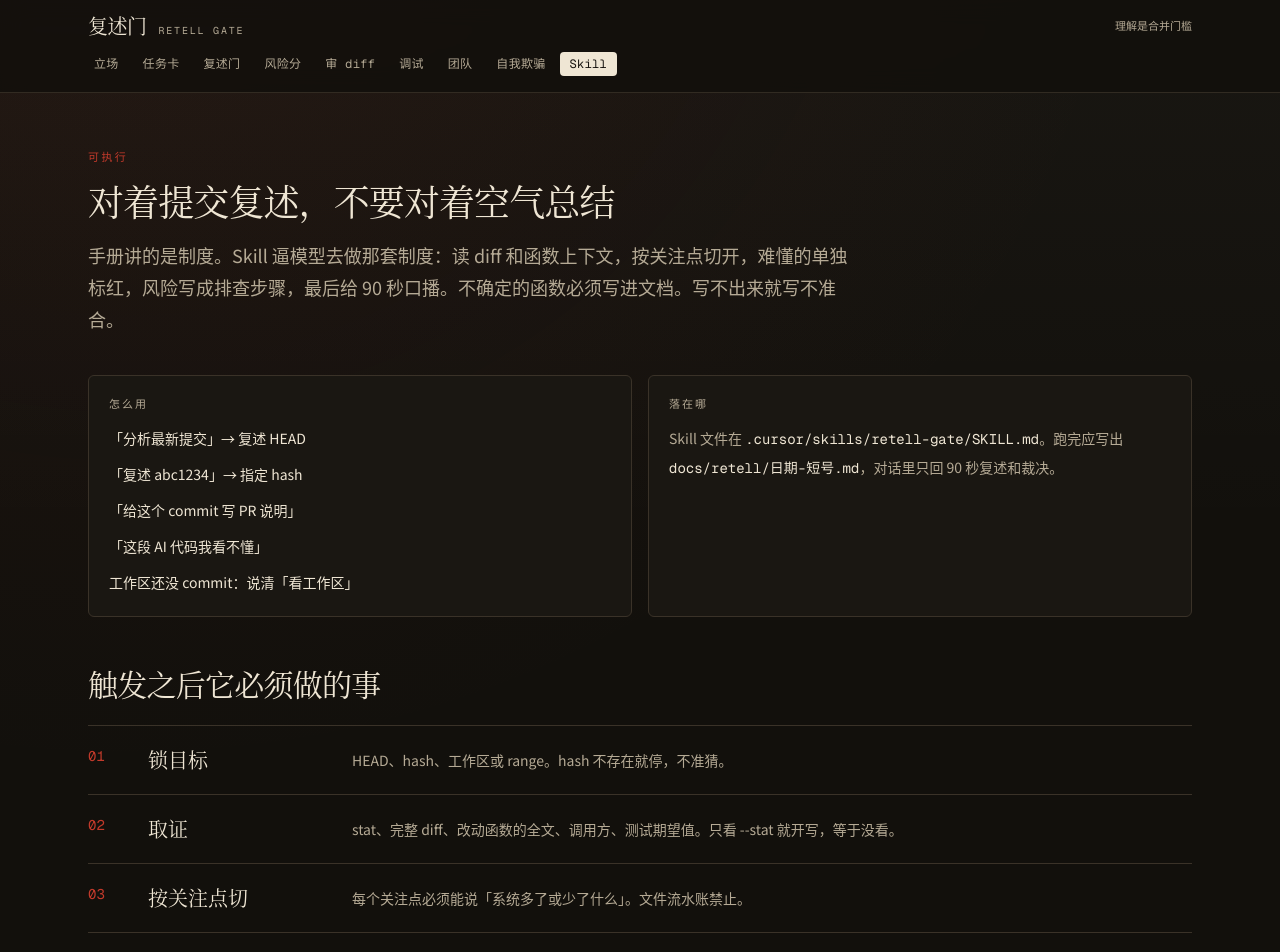
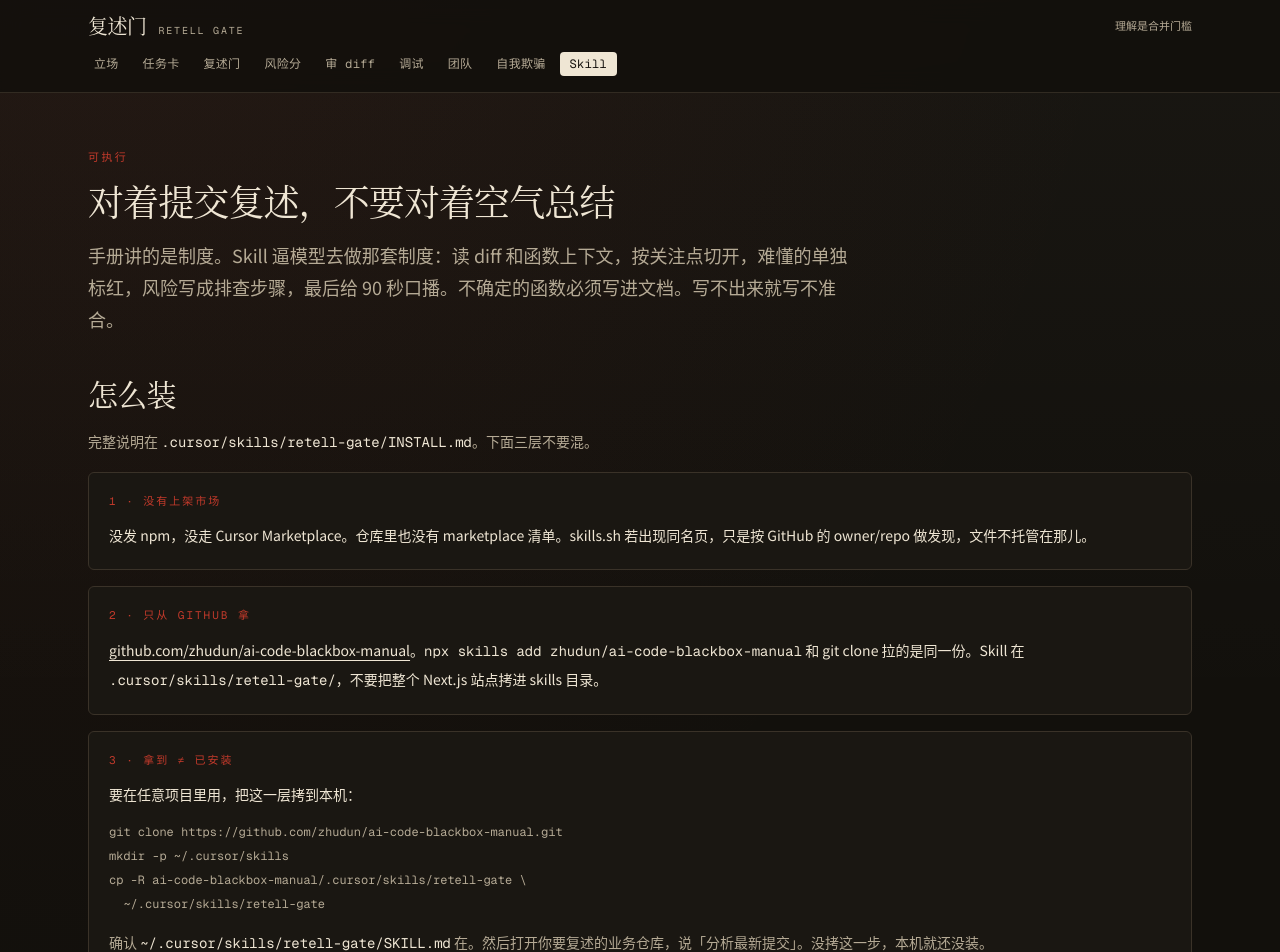
Before and after one commit to zhudun/ai-code-blackbox-manual, a Next.js app: page /skill in a window 1280 px wide. Shown: the top 952 px of the page. Built offline with nearby package versions, Linux system fonts and the light colour scheme.

Commit message:
Document that retell-gate is GitHub-only, not marketplace-listed
Add a three-layer install guide: no store listing, clone from GitHub, and copy the skill folder before it is actually installed.

Co-authored-by: zhen.yang <zhen.yang@inspiregroup.com>

```diff
--- a/src/app/skill/page.tsx
+++ b/src/app/skill/page.tsx
@@ -15,7 +15,73 @@ export default function SkillPage() {
         lede="手册讲的是制度。Skill 逼模型去做那套制度：读 diff 和函数上下文，按关注点切开，难懂的单独标红，风险写成排查步骤，最后给 90 秒口播。不确定的函数必须写进文档。写不出来就写不准合。"
       />
 
-      <section className="mt-10 grid gap-4 md:grid-cols-2">
+      <section className="mt-10 space-y-4">
+        <h2 className="font-serif text-3xl tracking-tight">怎么装</h2>
+        <p className="text-sm leading-7 text-muted-foreground">
+          完整说明在{" "}
+          <code className="font-mono text-foreground">
+            .cursor/skills/retell-gate/INSTALL.md
+          </code>
+          。下面三层不要混。
+        </p>
+        <ol className="space-y-4">
+          <li className="rounded-lg border border-border bg-card p-5">
+            <p className="font-mono text-[11px] tracking-[0.18em] text-stamp uppercase">
+              1 · 没有上架市场
+            </p>
+            <p className="mt-3 text-sm leading-7">
+              没发 npm，没走 Cursor Marketplace。仓库里也没有 marketplace
+              清单。skills.sh 若出现同名页，只是按 GitHub 的 owner/repo
+              做发现，文件不托管在那儿。
+            </p>
+          </li>
+          <li className="rounded-lg border border-border bg-card p-5">
+            <p className="font-mono text-[11px] tracking-[0.18em] text-stamp uppercase">
+              2 · 只从 GitHub 拿
+            </p>
+            <p className="mt-3 text-sm leading-7">
+              <a
+                href="https://github.com/zhudun/ai-code-blackbox-manual"
+                className="underline underline-offset-4"
+              >
+                github.com/zhudun/ai-code-blackbox-manual
+              </a>
+              。
+              <code className="font-mono text-foreground">
+                npx skills add zhudun/ai-code-blackbox-manual
+              </code>{" "}
+              和 git clone 拉的是同一份。Skill 在{" "}
+              <code className="font-mono text-foreground">
+                .cursor/skills/retell-gate/
+              </code>
+              ，不要把整个 Next.js 站点拷进 skills 目录。
+            </p>
+          </li>
+          <li className="rounded-lg border border-border bg-card p-5">
+            <p className="font-mono text-[11px] tracking-[0.18em] text-stamp uppercase">
+              3 · 拿到 ≠ 已安装
+            </p>
+            <p className="mt-3 text-sm leading-7">
+              要在任意项目里用，把这一层拷到本机：
+            </p>
+            <pre className="mt-3 overflow-auto font-mono text-[12px] leading-6 text-muted-foreground">
+              {`git clone https://github.com/zhudun/ai-code-blackbox-manual.git
+mkdir -p ~/.cursor/skills
+cp -R ai-code-blackbox-manual/.cursor/skills/retell-gate \\
+  ~/.cursor/skills/retell-gate`}
+            </pre>
+            <p className="mt-3 text-sm leading-7 text-muted-foreground">
+              确认{" "}
+              <code className="font-mono text-foreground">
+                ~/.cursor/skills/retell-gate/SKILL.md
+              </code>{" "}
+              在。然后打开你要复述的业务仓库，说「分析最新提交」。没拷这一步，本机就还没装。
+            </p>
+          </li>
+        </ol>
+      </section>
+
+      <section className="mt-12 grid gap-4 md:grid-cols-2">
         <article className="rounded-lg border border-border bg-card p-5">
           <p className="font-mono text-[11px] tracking-[0.18em] text-muted-foreground uppercase">
             怎么用
```
Also changed, not shown: .cursor/skills/retell-gate/INSTALL.md (added), 2 other files (tests, documents, lock files or other folders).
